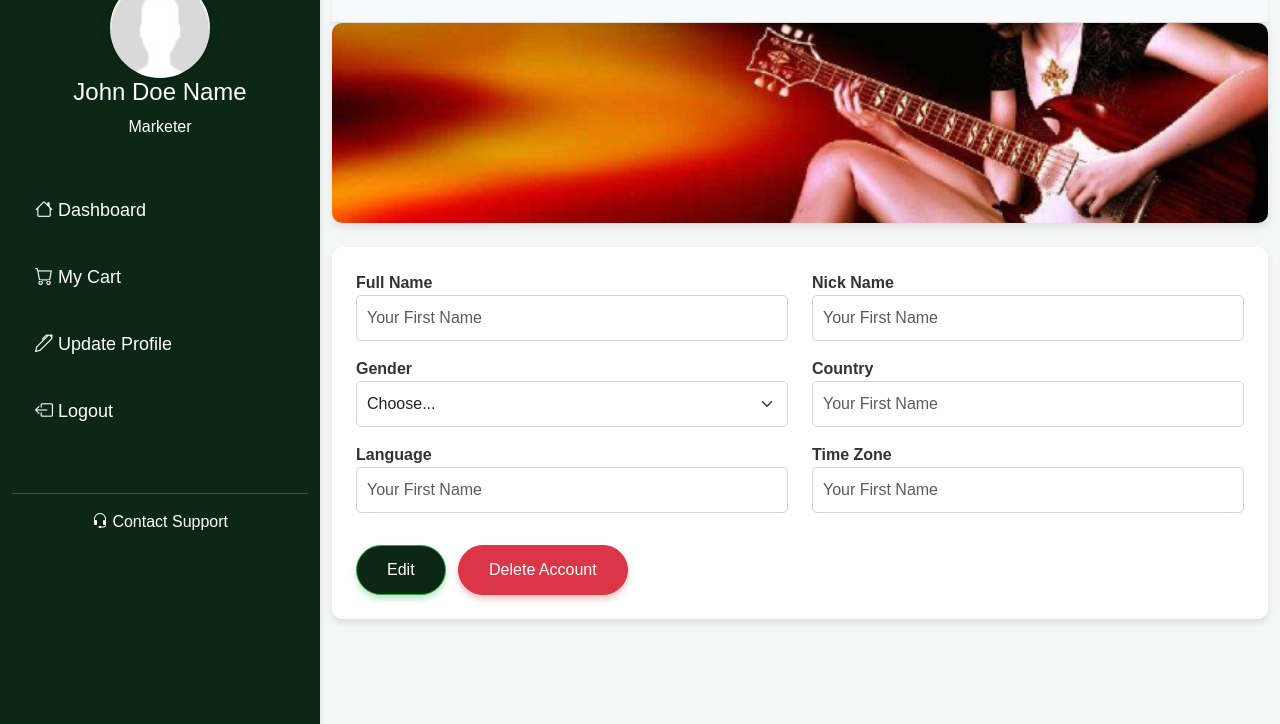
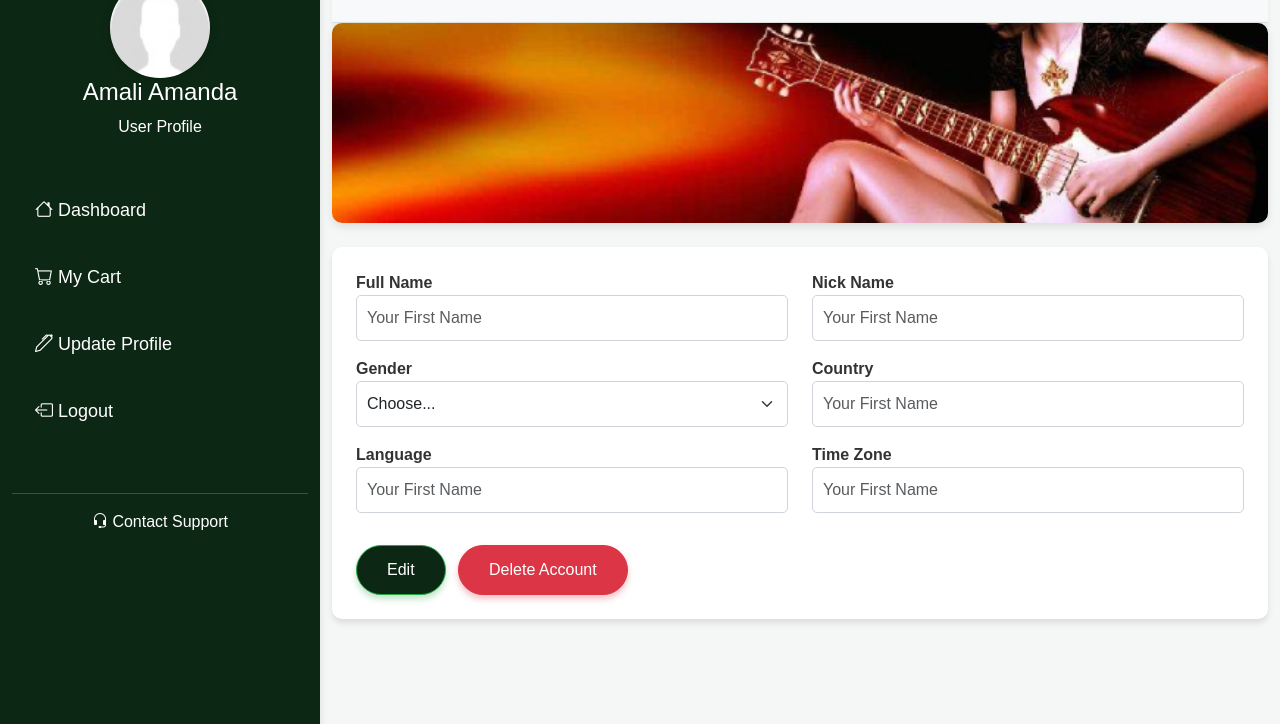
Before and after one commit to SakithLiyanage/Java-project-frontend, a plain HTML site: page userprofile.html in a window 1280 px wide. Shown: the part 76-800 px from the top of the page. Drawn offline with nearby package versions, Linux system fonts and the light colour scheme.

Commit message:
update profile

```diff
--- a/userprofile.html
+++ b/userprofile.html
@@ -26,8 +26,8 @@
             <div class="col-md-3 sidebar bg-success">
                 <div class="profile-info p-4 text-center">
                     <img src="img/avatar.jpg" alt="User Profile" class="rounded-circle profile-img">
-                    <h4>John Doe Name</h4>
-                    <p>Marketer</p>
+                    <h4>Amali Amanda</h4>
+                    <p>User Profile</p>
                 </div>
                 <nav class="nav flex-column p-2">
                     <a class="nav-link text-white" href="#"><i class="bi bi-house"></i> Dashboard</a>
```
